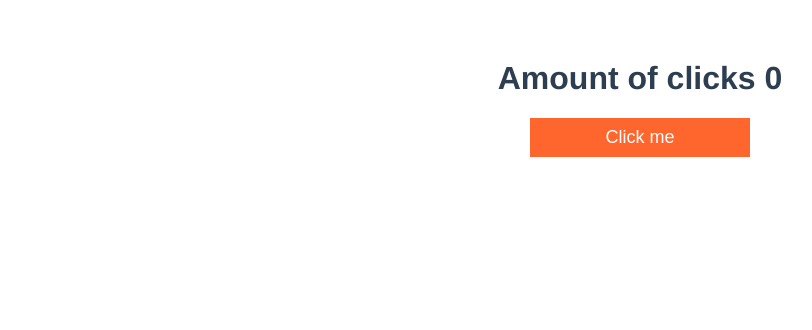
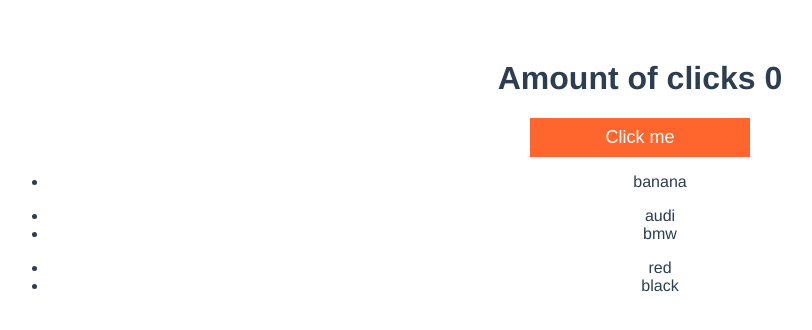
Before and after one commit to resinner/Vue_App, a Vue app in the folder my-first-app/: page / in a window 1280 px wide. Shown: the top 330 px of the page, without its empty margins (0-812 px from the left). Built offline with nearby package versions, Linux system fonts and the light colour scheme.

Commit message:
v-if \ v-show

```diff
--- a/my-first-app/src/App.vue
+++ b/my-first-app/src/App.vue
@@ -1,40 +1,38 @@
 <template>
   <div :id="$style.app">
-
     <h1>{{ title }}</h1>
-<Button @click="increment">Click me</Button>
-
+    <Button @click="increment">Click me</Button>
+    <DirectivesTest></DirectivesTest>
   </div>
 </template>
 
-
 <script>
-
-import Button from './components/Button.vue'
+import Button from "./components/Button.vue";
+import DirectivesTest from "./components/DirectivesTast.vue";
 
 export default {
-  name: 'App',
+  name: "App",
   components: {
-Button
+    Button,
+    DirectivesTest,
   },
   data() {
     return {
-      amountOfClick: 0
-    }
+      amountOfClick: 0,
+    };
   },
   computed: {
     title() {
-      return `Amount of clicks ${this.amountOfClick}`
-    }
+      return `Amount of clicks ${this.amountOfClick}`;
+    },
   },
   methods: {
     increment() {
-      this.amountOfClick += 1
-    }
-  }
-}
+      this.amountOfClick += 1;
+    },
+  },
+};
 </script>
-
 
 <style module>
 #app {
--- /dev/null
+++ b/my-first-app/src/components/DirectivesTast.vue
@@ -0,0 +1,42 @@
+<template>
+  <div v-if="isVisible">
+    <h1 v-show="false">Directives</h1>
+    <ul>
+      <template v-for="fruit in fruits">
+        <li v-if="fruit === 'banana'" :key="fruit">{{ fruit }}</li>
+      </template>
+    </ul>
+    <!-- <ul>
+    <li v-for="fruit in fruits" :key="fruit">{{ fruit }}</li>
+</ul> -->
+<ul>
+    <li v-for="(car, key) in cars" :key="key">{{ key }}</li>
+</ul>
+<ul>
+    <li v-for="car in cars" :key="car.color">{{ car.color }}</li>
+</ul>
+
+  </div>
+</template>
+
+<script>
+export default {
+  name: "DirectivesTest",
+  data() {
+    return {
+      isVisible: true,
+        fruits: ["kivi", "banana", "apple"],
+        cars: {
+            audi: {
+            color: 'red'
+            },
+            bmw: {
+            color: 'black'
+        }
+      }
+    };
+  },
+};
+</script>
+
+<style lang="scss" scoped></style>
```
